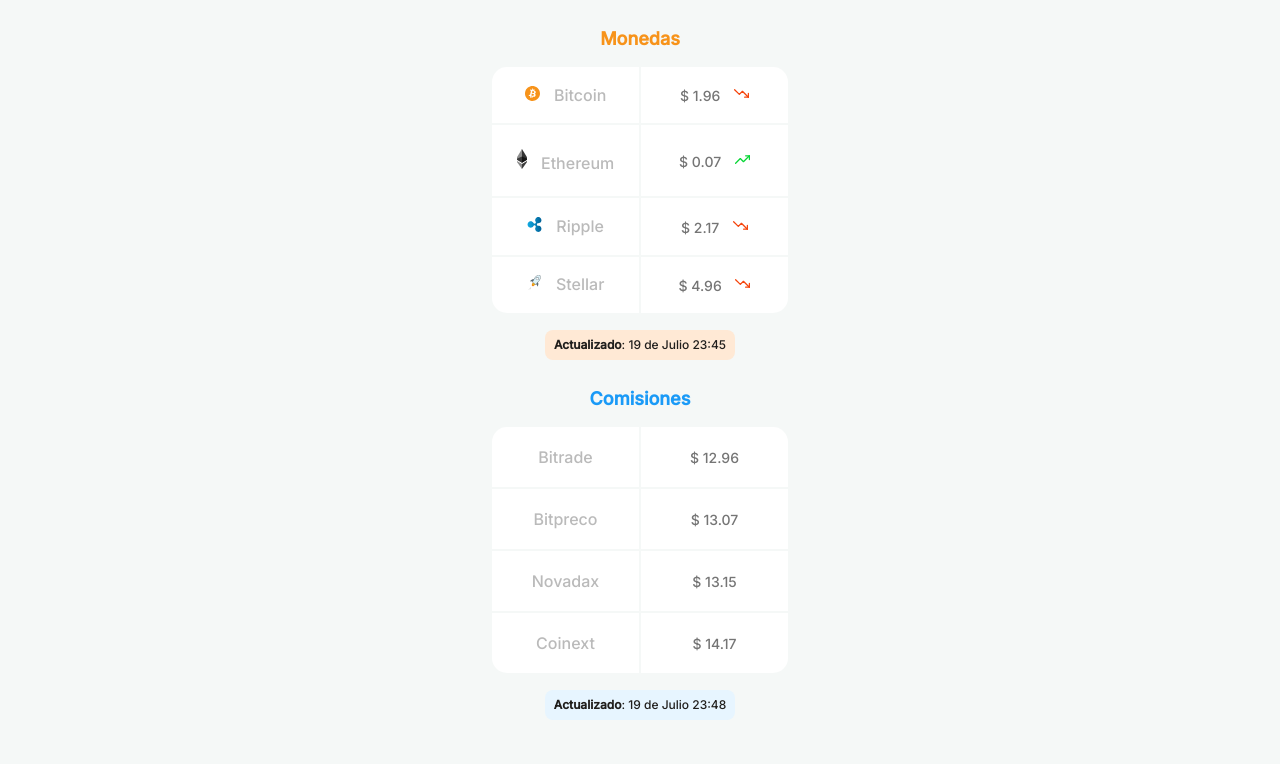
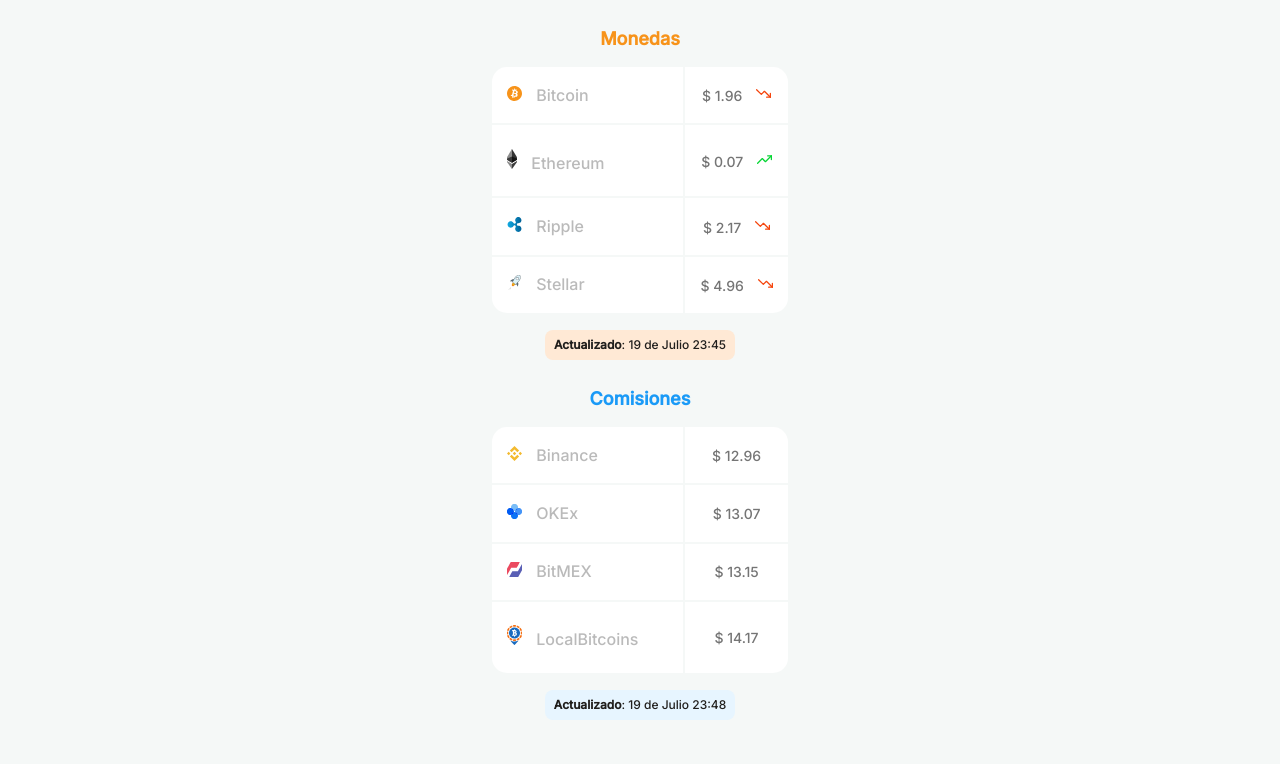
Before and after one commit to diegotenjo961/batatabit, a plain HTML site: page index.html in a window 1280 px wide. Shown: the part 739-1503 px from the top of the page. Drawn offline with Linux system fonts and the light colour scheme.

Commit message:
Add logos

```diff
--- a/index.html
+++ b/index.html
@@ -96,25 +96,37 @@
 						<div class="currency-table--container">
 							<table>
 								<tr>
-									<td class="table__top-left">Bitrade</td>
+									<td class="table__top-left">
+										<span class="table__icon-right icon-binance"></span>
+										Binance
+										</td>
 									<td class="table__top-right table__right">
 										$ 12.96
 									</td>
 								</tr>
 								<tr>
-									<td>Bitpreco</td>
+									<td>
+										<span class="table__icon-right icon-okex"></span>
+										OKEx
+									</td>
 									<td class="table__right">
 										$ 13.07
 									</td>
 								</tr>
 								<tr>
-									<td>Novadax</td>
+									<td>
+										<span class="table__icon-right icon-bitmex"></span>
+										BitMEX
+									</td>
 									<td class="table__right">
 										$ 13.15
 									</td>
 								</tr>
 								<tr>
-									<td class="table__bottom-left">Coinext</td>
+									<td class="table__bottom-left">
+										<span class="table__icon-right icon-localBitcoins"></span>
+										LocalBitcoins
+									</td>
 									<td class="table__bottom-right table__right">
 										$ 14.17
 									</td>
--- a/styles.css
+++ b/styles.css
@@ -171,11 +171,10 @@
 }
 
 .currency-table--container td {
-	width: 50%;
+	padding-left: 15px;
 	font-size: 1.6rem;
 	font-weight: 500;
 	line-height: 1.9rem;
-	text-align: center;
 	color: var(--grey);
 	background-color: var(--just-white);
 }
@@ -194,8 +193,12 @@
 }
 
 .currency-table--container .table__right {
+	width: 35%;
+	margin: 0;
+	padding: 0;
 	font-size: 1.4rem;
 	font-weight: normal;
+	text-align: center;
 	line-height: 1.7rem;
 	color: #757575;
 }
@@ -248,6 +251,19 @@
 }
 .icon-stellar {
 	background-image: url('./assets/icons/stellar.svg');
+}
+.icon-binance {
+	background-image: url('./assets/icons/binance.svg');
+}
+.icon-okex {
+	background-image: url('./assets/icons/okex.svg');
+}
+.icon-bitmex {
+	background-image: url('./assets/icons/bitmex.svg');
+}
+.icon-localBitcoins {
+	height: 20px;
+	background-image: url('./assets/icons/localbitcoins.svg');
 }
 
 .currency-table--date {
```
Also changed, not shown: assets/icons/binance.svg (added), assets/icons/bitmex.svg (added), assets/icons/localbitcoins.svg (added), assets/icons/okex.svg (added).
